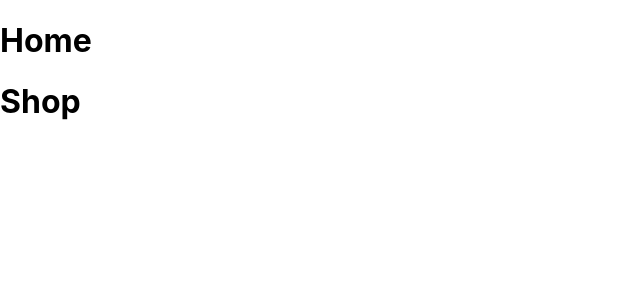
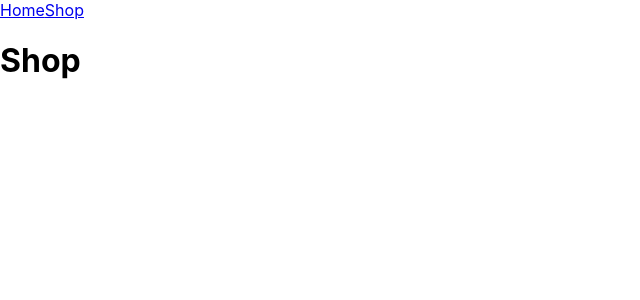
Before and after one commit to Konstanenonen/shopping-cart, a React (Create React App) app: page /shop in a window 1280 px wide. Shown: the top 300 px of the page, without its empty margins (0-640 px from the left). Built offline with nearby package versions, Linux system fonts and the light colour scheme.

Commit message:
Added page for no mathing url

```diff
--- a/src/index.jsx
+++ b/src/index.jsx
@@ -4,14 +4,18 @@ import './index.css';
 import { BrowserRouter, Routes, Route } from 'react-router-dom';
 import Home from './pages/Home';
 import Shop from './pages/Shop';
+import Layout from './Components/Layout';
+import NoMatch from './pages/NoMatch';
 
 const root = ReactDOM.createRoot(document.getElementById('root'));
 root.render(
   <React.StrictMode>
     <BrowserRouter>
       <Routes>
-        <Route path="/" element={<Home />}>
+        <Route path="/" element={<Layout />}>
+          <Route index element={<Home />} />
           <Route path="shop" element={<Shop />} />
+          <Route path="*" element={<NoMatch />} />
         </Route>
       </Routes>
     </BrowserRouter>
--- a/src/pages/Home.jsx
+++ b/src/pages/Home.jsx
@@ -1,11 +1,9 @@
-import React from "react";
-import { Outlet } from "react-router-dom";
+import React from 'react';
 
 function Home() {
   return (
     <div>
       <h1>Home</h1>
-      <Outlet />
     </div>
   );
 }
--- /dev/null
+++ b/src/pages/NoMatch.jsx
@@ -0,0 +1,7 @@
+import React from 'react';
+
+function NoMatch() {
+  return <h1>Ooops! There is nothing here.</h1>;
+}
+
+export default NoMatch;
```
